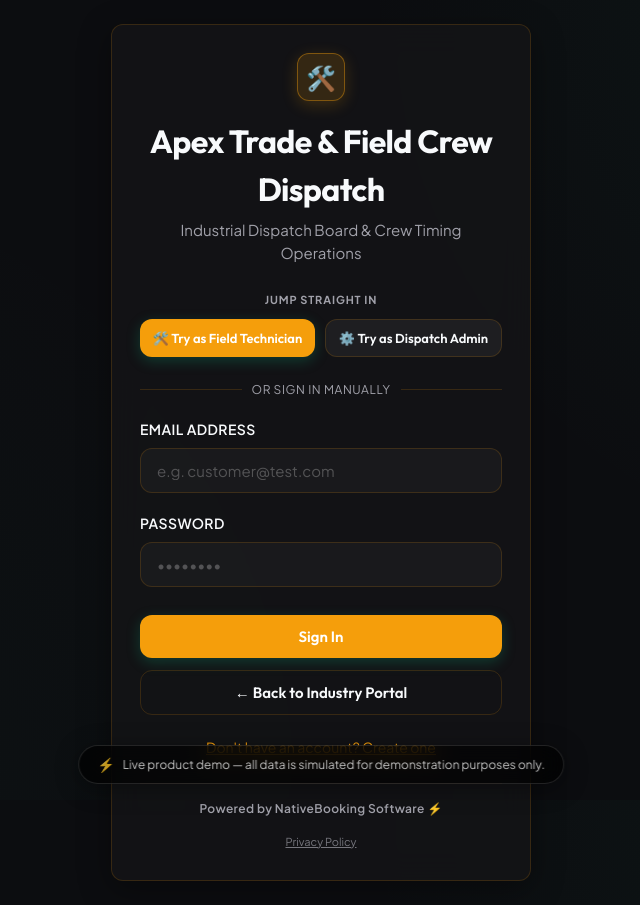
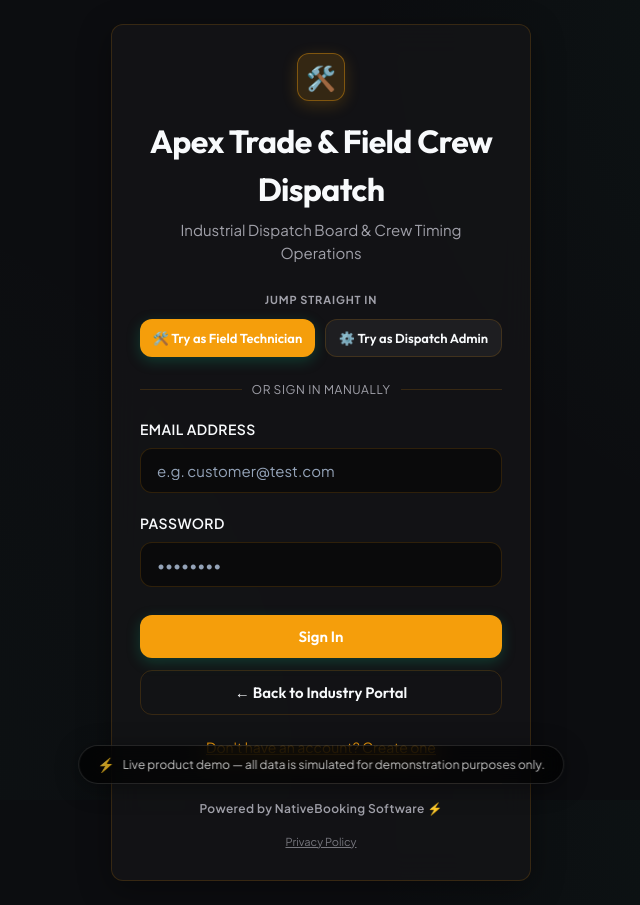
Before and after one commit to RadoMatas/NativeBooking, a React (Vite) app: page /login in a window 1280 px wide. Shown: the whole page, without its empty margins (319-959 px from the left). Built offline with nearby package versions, Linux system fonts and the light colour scheme; no server answers; the database is empty.

Commit message:
Fix component form text and background contrast in contractor branch

```diff
--- a/src/index.css
+++ b/src/index.css
@@ -106,30 +106,30 @@ p {
 
 .form-input, .form-select, .form-textarea {
   width: 100%;
-  background: rgba(255, 255, 255, 0.03);
+  background: rgba(0, 0, 0, 0.45);
   border: 1px solid var(--border-color);
   border-radius: 12px;
   padding: 12px 16px;
   font-family: var(--font-family);
   font-size: 15px;
-  color: var(--text-primary);
+  color: #ffffff;
   outline: none;
   transition: all 0.25s cubic-bezier(0.4, 0, 0.2, 1);
 }
 
 .form-input:focus, .form-select:focus, .form-textarea:focus {
-  background: rgba(255, 255, 255, 0.05);
+  background: rgba(0, 0, 0, 0.65);
   border-color: var(--accent-color);
-  box-shadow: 0 0 0 3px rgba(16, 185, 129, 0.25);
+  box-shadow: 0 0 0 3px rgba(245, 158, 11, 0.25);
 }
 
 .form-input::placeholder, .form-textarea::placeholder {
-  color: rgba(255, 255, 255, 0.25);
+  color: #94a3b8;
 }
 
 .form-select option {
-  background-color: #121214;
-  color: var(--text-primary);
+  background-color: #111318;
+  color: #ffffff;
 }
 
 /* Premium Buttons */
```
